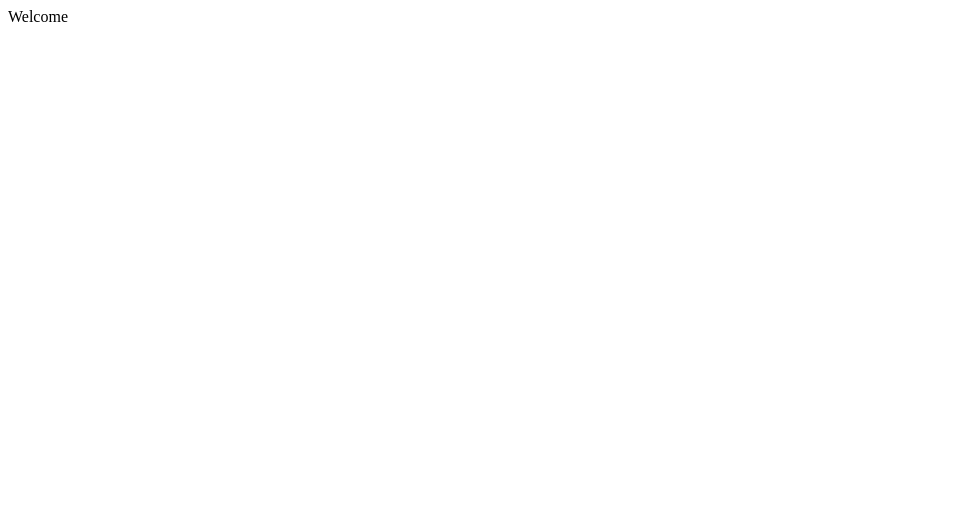
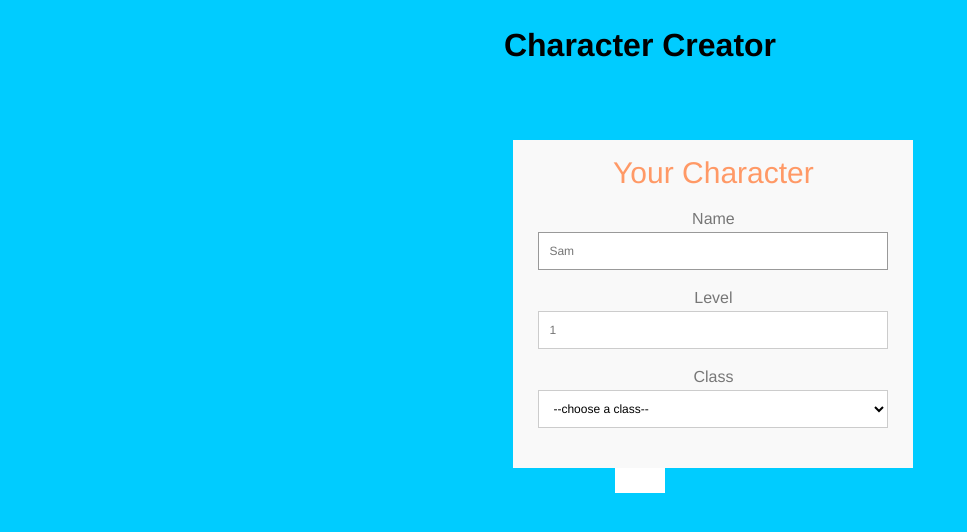
Before and after one commit to tassaron/character-creator-htmx, a Flask app: page / in a window 1280 px wide. Before the commit the part shown is almost empty. Shown: the top 532 px of the page, without its empty margins (0-967 px from the left). Run offline with Flask 3, Linux system fonts and the light colour scheme; some libraries are stand-ins or nearby versions.

Commit message:
some basic form-submission

```diff
--- a/api/app.py
+++ b/api/app.py
@@ -1,4 +1,5 @@
-from flask import Flask, Blueprint, render_template, url_for
+from flask import Flask, Blueprint, render_template, url_for, request
+from dnd_character import Character, CLASSES
 from . import character
 
 
@@ -13,11 +14,25 @@ def create_app() -> Flask:
 
 @main.route("/")
 def index() -> str:
-    return render_template("index.html", content="Welcome")
+    return render_template("index.html")
 
 
-@main.route("/stuff")
-def stuff() -> str:
+@main.route("/data", methods=["POST"])
+def get_data() -> str:
+    return render_template(
+        "data.html",
+        character_data=dict(
+            Character(
+                name=str(request.form["name"]),
+                level=int(request.form["level"]),
+                classs=CLASSES[str(request.form["class"])],
+            )
+        ),
+    )
+
+
+@main.route("/image")
+def get_image() -> str:
     filename = character.get_character_image_filename(
         "0", "headcircle", "faceneutral", "hairnancy", "hatwinter"
     )
--- /dev/null
+++ b/api/static/css/style.css
@@ -0,0 +1,110 @@
+* {
+    margin: 0;
+    padding: 0;
+    box-sizing: border-box;
+    text-rendering: optimizeLegibility;
+}
+
+body {
+    font-family: Helvetica, Arial, sans-serif;
+    font-weight: 300;
+    font-size: 1rem;
+    line-height: 1.625rem;
+    color: #777;
+    background: #0CF;
+}
+
+h1 {
+    color: black;
+    font-size: xx-large;
+}
+
+.grid-container {
+    display: grid;
+}
+
+.grid-header {
+    display: inline-grid;
+    padding: 1em;
+    text-align: center;
+    grid-column-start: 1;
+    grid-column-end: 3;
+}
+
+.grid-item {
+    display: inline-grid;
+    width: 100%;
+    margin: 0 auto;
+    text-align: center;
+}
+
+.codeblock {
+    font-family: monospace;
+    color: #333;
+    max-width: 66%;
+    margin: auto;
+    background-color: white;
+    padding: 0 25px 25px 25px;
+}
+
+.codeblock>.grid-item {
+    border-bottom: 2px solid #ddd;
+}
+
+.form-container {
+    max-width: 400px;
+    width: 100%;
+    margin: 0 0;
+}
+
+#edit-character input[type="text"],
+#edit-character input[type="number"],
+#edit-character select {
+    font: 400 12px/16px Helvetica, Arial, sans-serif;
+}
+
+#edit-character {
+    background: #F9F9F9;
+    padding: 25px;
+    margin: 50px 0 0 0;
+}
+
+h3 {
+    color: #F96;
+    display: block;
+    font: 400 12px/16px Helvetica, Arial, sans-serif;
+    font-size: 30px;
+    font-weight: 400;
+    padding-bottom: 25px;
+}
+
+fieldset {
+    border: medium none !important;
+    margin: 0 0 10px;
+    min-width: 100%;
+    padding: 0;
+    width: 100%;
+}
+
+#edit-character input[type="text"],
+#edit-character input[type="number"],
+#edit-character select {
+    width: 100%;
+    border: 1px solid #CCC;
+    background: #FFF;
+    margin: 0 0 5px;
+    padding: 10px;
+}
+
+#edit-character input[type="text"]:hover,
+#edit-character input[type="number"]:hover,
+#edit-character select:hover {
+    transition: border-color 0.3s ease-in-out;
+    border: 1px solid #AAA;
+}
+
+#edit-character input:focus,
+#edit-character select:focus {
+    outline: 0;
+    border: 1px solid #999;
+}
--- a/api/templates/base.html
+++ b/api/templates/base.html
@@ -5,6 +5,7 @@
     <meta charset="UTF-8">
     <meta name="viewport" content="width=device-width, initial-scale=1.0">
     <link rel="icon" type="image/x-icon" href="{{url_for('static', filename='img/favicon.ico')}}">
+    <link rel="stylesheet" href="{{url_for('static', filename='css/style.css')}}">
     <script src="{{url_for('static', filename='js/htmx.min.js')}}"></script>
     <title>Character Creator using htmx</title>
 </head>
--- /dev/null
+++ b/api/templates/form.html
@@ -0,0 +1,32 @@
+<div class="form-container">
+    <form id="edit-character" hx-target="#character-data" hx-swap="outerHTML" hx-trigger="change, load"
+        hx-swap-oob="true" hx-post="/data">
+        <h3>Your Character</h3>
+        <fieldset>
+            <label for="char-name">Name</label>
+            <input id="char-name" name="name" placeholder="Sam" type="text" tabindex="1" required autofocus>
+        </fieldset>
+        <fieldset>
+            <label for="char-level">Level</label>
+            <input id="char-level" name="level" placeholder="1" type="number" tabindex="2" min="1" max="20" required>
+        </fieldset>
+        <fieldset>
+            <label for="char-class">Class</label>
+            <select id="char-class" name="class">
+                <option value="">--choose a class--</option>
+                <option value="barbarian">Barbarian</option>
+                <option value="bard">Bard</option>
+                <option value="cleric">Cleric</option>
+                <option value="druid">Druid</option>
+                <option value="fighter">Fighter</option>
+                <option value="monk">Monk</option>
+                <option value="paladian">Paladin</option>
+                <option value="ranger">Ranger</option>
+                <option value="rogue">Rogue</option>
+                <option value="sorcerer">Sorcerer</option>
+                <option value="warlock">Warlock</option>
+                <option value="wizard">Wizard</option>
+            </select>
+        </fieldset>
+    </form>
+</div>
--- a/api/templates/index.html
+++ b/api/templates/index.html
@@ -1,7 +1,15 @@
 {% extends 'base.html' %}
 {% block content %}
-<main>
-    {{content}}
-    <div hx-get="/stuff" hx-trigger="load"></div>
+<main class="grid-container">
+    <h1 class="grid-header">
+        Character Creator
+    </h1>
+    <div class="grid-item">
+        <div hx-get="/image" hx-trigger="load"></div>
+    </div>
+    <div class="grid-item">
+        {% include 'form.html' %}
+    </div>
+    <div id="character-data" class="codeblock grid-header"></div>
 </main>
 {% endblock %}
```
Also changed, not shown: api/templates/data.html (added, +12 -0 lines).
